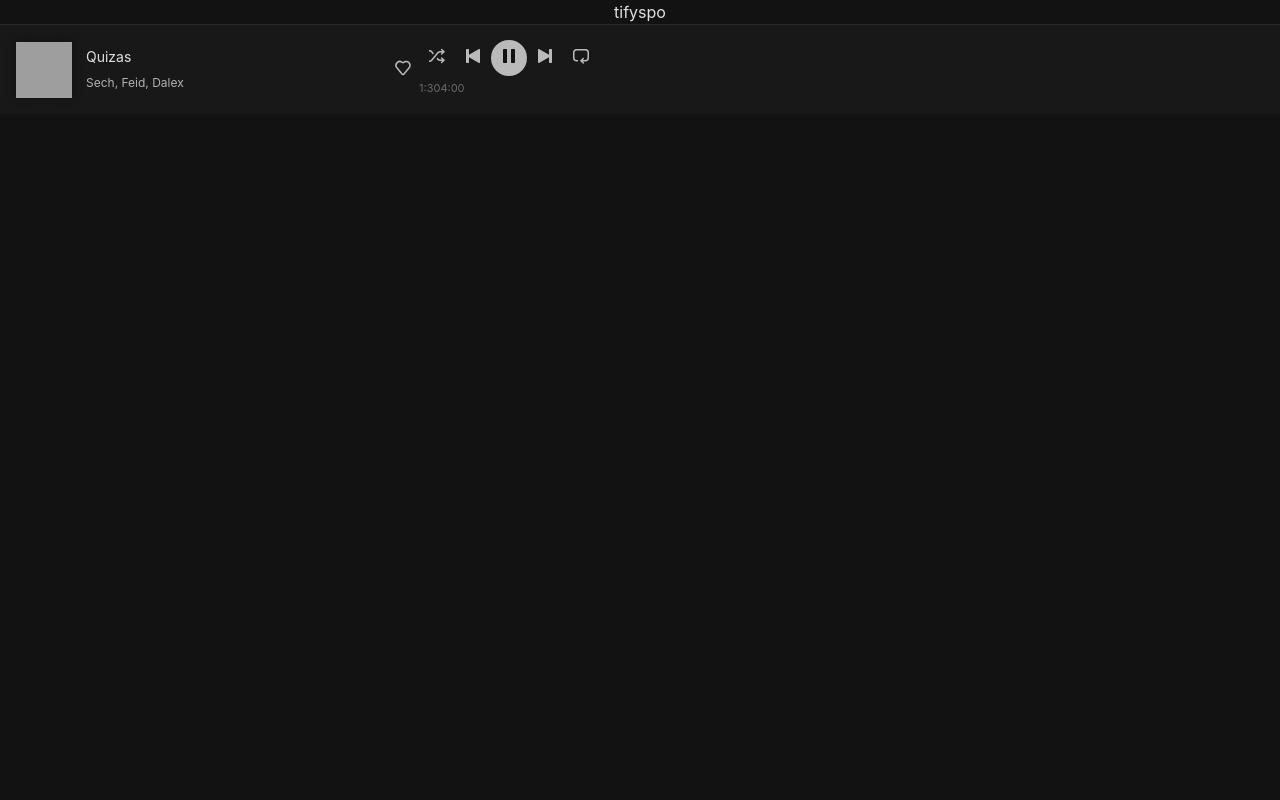
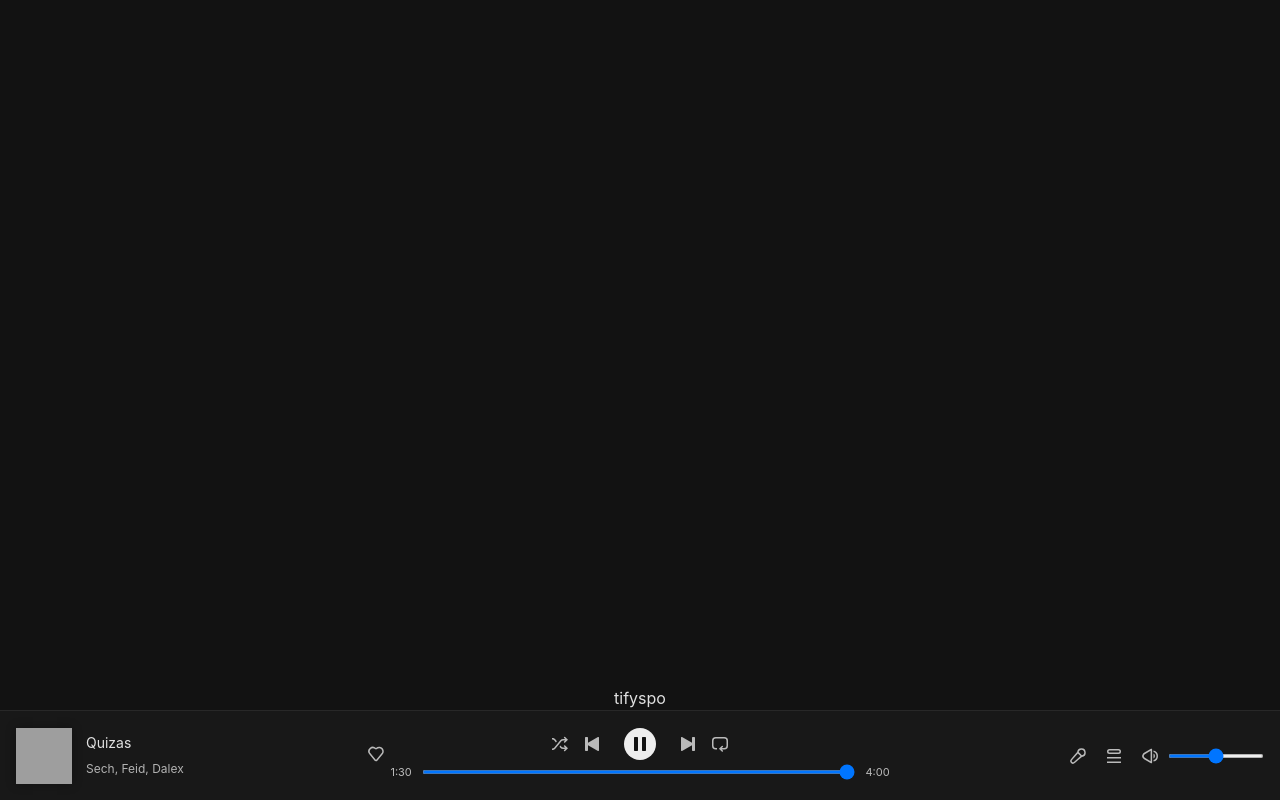
Before and after one commit to Brycot/TifySpo, a React (Vite) app: page / in a window 1280 px wide. Built offline with nearby package versions, Linux system fonts and the light colour scheme; grey boxes are pictures that could not be loaded.

Commit message:
[ADD] HMTL y CSS for playng bar

```diff
--- a/src/App.css
+++ b/src/App.css
@@ -8,4 +8,7 @@
 main {
     width: 100%;
     min-height: 100vh;
+    display: flex;
+    flex-direction: column;
+    justify-content: flex-end;
 }
--- /dev/null
+++ b/src/components/AddonsControl/AddonsControl.styled.js
@@ -0,0 +1,38 @@
+import styled from "styled-components";
+
+export const AddonsControlSection = styled.section`
+    display: flex;
+    align-items: center;
+    justify-content: flex-end;
+    min-width: 180px;
+    width: 30%;
+    & div {
+        display: flex;
+        align-items: center;
+    }
+    & input {
+        width: 96px;
+        height: 4px;
+    }
+`;
+
+export const Button = styled.button`
+    background: transparent;
+    border: 0;
+    width: 36px;
+    height: 36px;
+    display: flex;
+    justify-content: center;
+    align-items: center;
+`;
+
+export const Svg = styled.svg`
+    color: #bababa;
+    fill: currentcolor;
+
+    ${(props) =>
+        props.playPause &&
+        css`
+            color: #121212;
+        `};
+`;
--- /dev/null
+++ b/src/components/AddonsControl/index.jsx
@@ -0,0 +1,50 @@
+import React from "react";
+import { AddonsControlSection, Button, Svg } from "./AddonsControl.styled";
+
+function AddonsControl() {
+    return (
+        <AddonsControlSection>
+            <Button>
+                <Svg
+                    role="img"
+                    height="16"
+                    width="16"
+                    viewBox="0 0 16 16"
+                    class="Svg-ytk21e-0 eqtHWV"
+                >
+                    <path d="M13.426 2.574a2.831 2.831 0 00-4.797 1.55l3.247 3.247a2.831 2.831 0 001.55-4.797zM10.5 8.118l-2.619-2.62A63303.13 63303.13 0 004.74 9.075L2.065 12.12a1.287 1.287 0 001.816 1.816l3.06-2.688 3.56-3.129zM7.12 4.094a4.331 4.331 0 114.786 4.786l-3.974 3.493-3.06 2.689a2.787 2.787 0 01-3.933-3.933l2.676-3.045 3.505-3.99z"></path>
+                </Svg>
+            </Button>
+            <Button>
+                <Svg
+                    role="img"
+                    height="16"
+                    width="16"
+                    viewBox="0 0 16 16"
+                    class="Svg-ytk21e-0 eqtHWV"
+                >
+                    <path d="M15 15H1v-1.5h14V15zm0-4.5H1V9h14v1.5zm-14-7A2.5 2.5 0 013.5 1h9a2.5 2.5 0 010 5h-9A2.5 2.5 0 011 3.5zm2.5-1a1 1 0 000 2h9a1 1 0 100-2h-9z"></path>
+                </Svg>
+            </Button>
+            <div>
+                <Button>
+                    <Svg
+                        role="presentation"
+                        height="16"
+                        width="16"
+                        aria-label="Volumen alto"
+                        id="volume-icon"
+                        viewBox="0 0 16 16"
+                        class="Svg-ytk21e-0 eqtHWV"
+                    >
+                        <path d="M9.741.85a.75.75 0 01.375.65v13a.75.75 0 01-1.125.65l-6.925-4a3.642 3.642 0 01-1.33-4.967 3.639 3.639 0 011.33-1.332l6.925-4a.75.75 0 01.75 0zm-6.924 5.3a2.139 2.139 0 000 3.7l5.8 3.35V2.8l-5.8 3.35zm8.683 4.29V5.56a2.75 2.75 0 010 4.88z"></path>
+                        <path d="M11.5 13.614a5.752 5.752 0 000-11.228v1.55a4.252 4.252 0 010 8.127v1.55z"></path>
+                    </Svg>
+                </Button>
+                <input type="range" min="0" max="100" step="1" />
+            </div>
+        </AddonsControlSection>
+    );
+}
+
+export default AddonsControl;
--- a/src/components/CurrentSongInfo/CurrentSongInfo.styled.js
+++ b/src/components/CurrentSongInfo/CurrentSongInfo.styled.js
@@ -9,6 +9,8 @@ export const DivMusicInfo = styled.section`
     display: flex;
     align-items: center;
     justify-content: flex-start;
+    width: 30%;
+    min-width: 180px;
     & .SongText {
         width: 287px;
         height: 40px;
--- a/src/components/Player/Player.styled.js
+++ b/src/components/Player/Player.styled.js
@@ -1,9 +1,17 @@
 import styled, { css } from "styled-components";
+
+export const PlayerSection = styled.section`
+    display: flex;
+    flex-direction: column;
+    width: 40%;
+    max-width: 722px;
+`;
 
 export const PlayerControlButtons = styled.div`
     width: 100%;
     display: flex;
     align-items: center;
+    gap: 16px;
     & .playerControls-left {
         display: flex;
         justify-content: flex-end;
@@ -19,12 +27,15 @@ export const PlayerControlButtons = styled.div`
 export const Button = styled.button`
     background: transparent;
     border: 0;
-    width: 36px;
-    height: 36px;
+    width: 32px;
+    height: 32px;
+    display: flex;
+    justify-content: center;
+    align-items: center;
     ${(props) =>
         props.playPause &&
         css`
-            background-color: #bababa;
+            background-color: #eee;
             border-radius: 50%;
         `};
 `;
@@ -43,9 +54,17 @@ export const Svg = styled.svg`
 export const PlayBackbar = styled.div`
     width: 100%;
     display: flex;
+    align-items: center;
+    gap: 10px;
+    & input {
+        width: 100%;
+        min-width: 198px;
+        max-width: 626px;
+        height: 4px;
+    }
 `;
 
 export const PlaybackNumber = styled.p`
-    color: #6a6a6a;
+    color: #bababa;
     font-size: 0.6875rem;
 `;
--- a/src/components/Player/index.jsx
+++ b/src/components/Player/index.jsx
@@ -1,8 +1,15 @@
 import React from "react";
-import { PlayerControlButtons, Button, Svg, PlayBackbar, PlaybackNumber } from "./Player.styled";
+import {
+    PlayerSection,
+    PlayerControlButtons,
+    Button,
+    Svg,
+    PlayBackbar,
+    PlaybackNumber,
+} from "./Player.styled";
 function Player() {
     return (
-        <section>
+        <PlayerSection>
             <PlayerControlButtons>
                 <div className="playerControls-left">
                     <Button>
@@ -29,7 +36,13 @@ function Player() {
                 </div>
 
                 <Button playPause>
-                    <Svg playPause role="img" height="16" width="16" viewBox="0 0 16 16">
+                    <Svg
+                        playPause
+                        role="img"
+                        height="16"
+                        width="16"
+                        viewBox="0 0 16 16"
+                    >
                         <path d="M2.7 1a.7.7 0 00-.7.7v12.6a.7.7 0 00.7.7h2.6a.7.7 0 00.7-.7V1.7a.7.7 0 00-.7-.7H2.7zm8 0a.7.7 0 00-.7.7v12.6a.7.7 0 00.7.7h2.6a.7.7 0 00.7-.7V1.7a.7.7 0 00-.7-.7h-2.6z"></path>
                     </Svg>
                 </Button>
@@ -58,10 +71,11 @@ function Player() {
                 </div>
             </PlayerControlButtons>
             <PlayBackbar>
-              <PlaybackNumber>1:30</PlaybackNumber>
-              <PlaybackNumber>4:00</PlaybackNumber>
+                <PlaybackNumber>1:30</PlaybackNumber>
+                <input type="range" min="0" max="10" step="0.01" />
+                <PlaybackNumber>4:00</PlaybackNumber>
             </PlayBackbar>
-        </section>
+        </PlayerSection>
     );
 }
 
--- a/src/components/PlayingBar/PlayingBar.styled.js
+++ b/src/components/PlayingBar/PlayingBar.styled.js
@@ -6,6 +6,7 @@ export const Footer = styled.footer`
     background-color: #181818;
     border-top: 1px solid #282828;
     display: flex;
+    justify-content: space-between;
     align-items: center;
     padding: 0 16px;
 `;
--- a/src/components/PlayingBar/index.jsx
+++ b/src/components/PlayingBar/index.jsx
@@ -1,5 +1,6 @@
 import SongInfoPlayer from "../CurrentSongInfo/CurrentSongInfo";
 import Player from "../Player";
+import AddonsControl from "../AddonsControl";
 import { Footer } from "./PlayingBar.styled";
 
 function PlayingBar() {
@@ -7,6 +8,7 @@ function PlayingBar() {
         <Footer>
             <SongInfoPlayer />
             <Player />
+            <AddonsControl/>
         </Footer>
     );
 }
```
